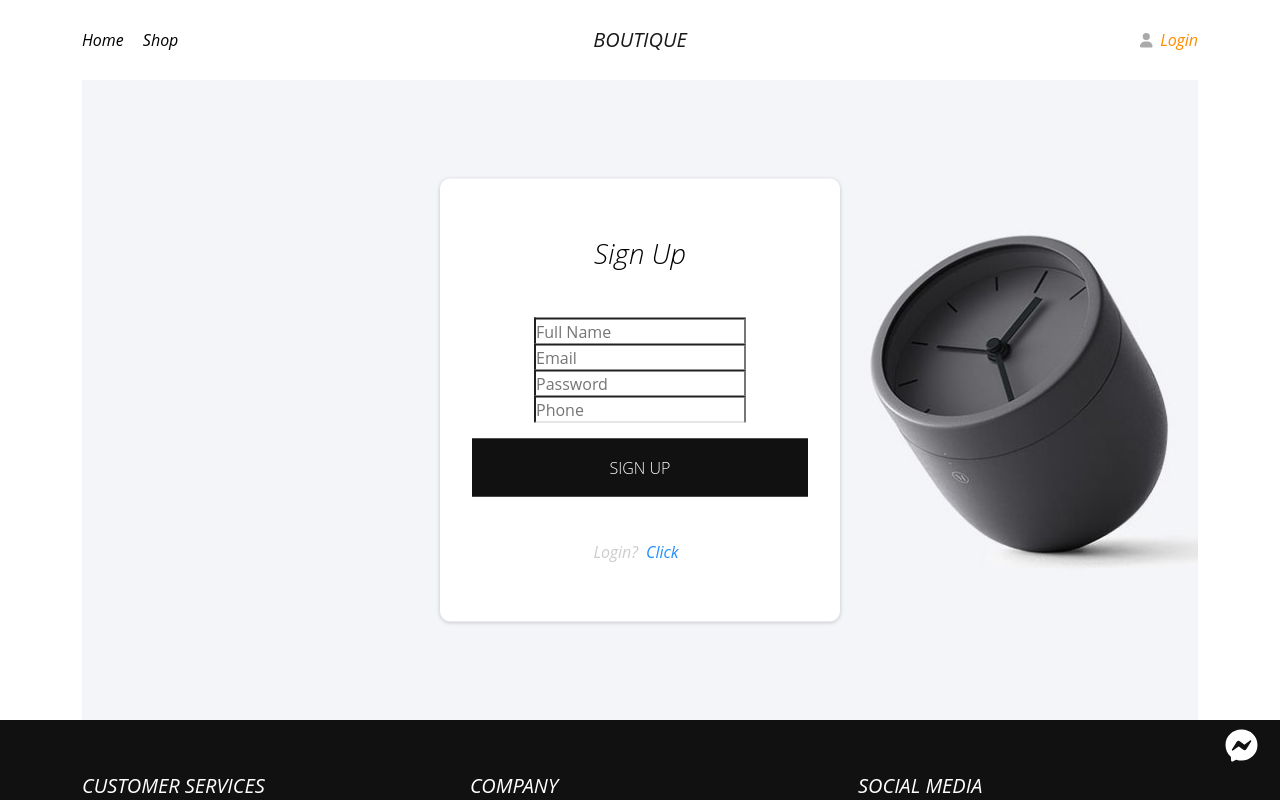
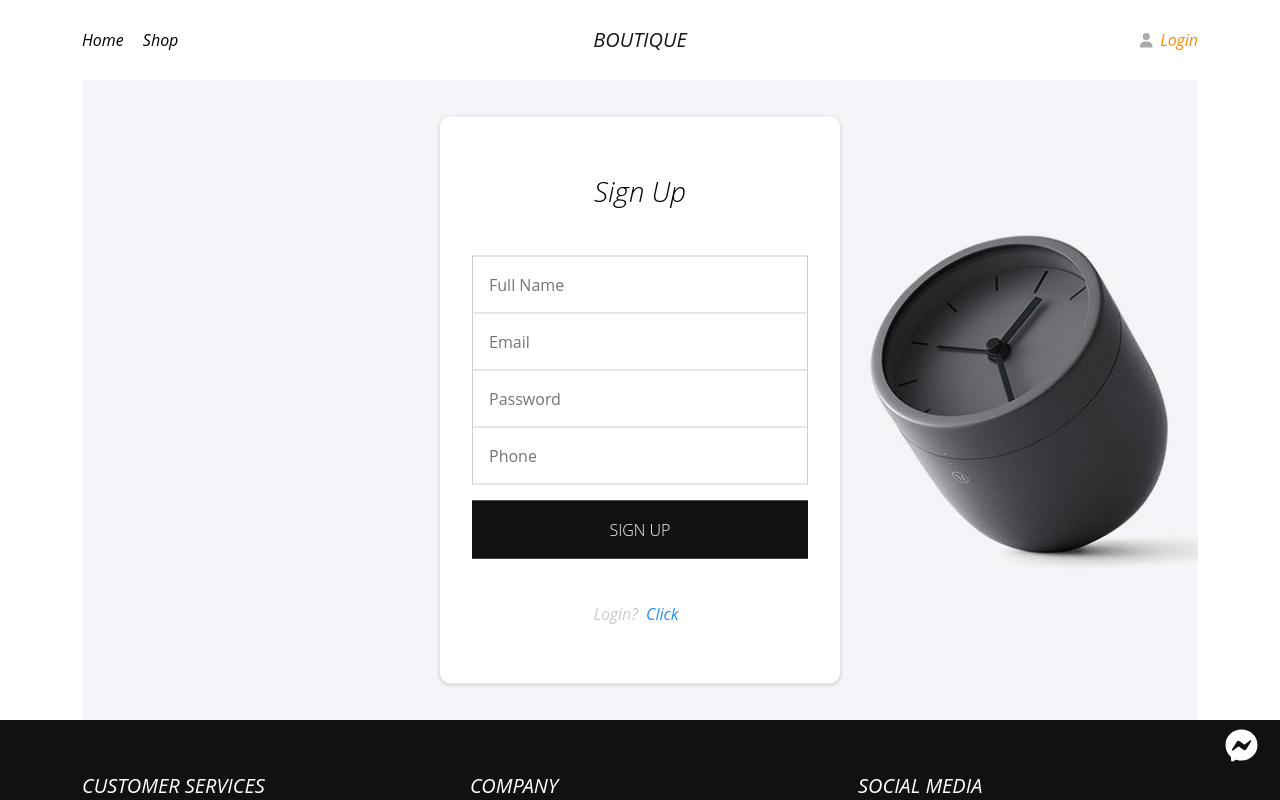
Before and after one commit to longpt2022/rjs-asm03, a React (Create React App) app: page /register in a window 1280 px wide. Shown: the top 800 px of the page. Built offline with nearby package versions, Linux system fonts and the light colour scheme.

Commit message:
validate Register

```diff
--- a/src/Components/Auth/Register.js
+++ b/src/Components/Auth/Register.js
@@ -1,7 +1,8 @@
-import { useRef } from 'react';
+import { useRef, useState } from 'react';
 import { useNavigate } from 'react-router-dom';
 import { useDispatch } from 'react-redux';
 
+import Input from 'Components/UI/Input/Input';
 import { toastActions } from 'store/toast';
 import classes from './Login.module.css';
 
@@ -12,16 +13,22 @@ const Register = () => {
   // Dùng useDispatch() redux
   const dispatch = useDispatch();
 
+  // Lấy data từ localStorage
+  const dataGetStorage = localStorage.getItem('userArr');
+  // Xử lý null localStorage
+  let userArr = dataGetStorage ? JSON.parse(dataGetStorage) : [];
+
+  // lấy value input
+  const [enteredFullName, setEnteredFullName] = useState('');
+  const [enteredEmail, setEnteredEmail] = useState('');
+  const [enteredPassword, setEnteredPassword] = useState('');
+  const [enteredPhone, setEnteredPhone] = useState('');
+
   // dùng useRef() để lấy value input
   const fullNameInputRef = useRef();
   const emailInputRef = useRef();
   const passwordInputRef = useRef();
   const phoneInputRef = useRef();
-
-  // Lấy data từ localStorage
-  const dataGetStorage = localStorage.getItem('userArr');
-  // Xử lý null localStorage
-  let userArr = dataGetStorage ? JSON.parse(dataGetStorage) : [];
 
   // Xử lý ấn submit form
   const submitHandler = event => {
@@ -29,25 +36,36 @@ const Register = () => {
 
     // optional: Add validation
     const enteredData = {
-      fullName: fullNameInputRef.current.value,
-      email: emailInputRef.current.value,
-      password: passwordInputRef.current.value,
-      phone: phoneInputRef.current.value,
+      fullName: enteredFullName,
+      email: enteredEmail,
+      password: enteredPassword,
+      phone: enteredPhone,
       address: '',
       orders: [],
     };
 
-    // --- có thuộc tính "required" trong input rồi
-    // Validate này k cần thiết nữa
-    // if (enteredData.fullName.trim() === '') {
-    //  alert('Enter Full Name!'));
-    // } else if (enteredData.email.trim() === '') {
-    //  alert('Enter Email!'));
-    // } else if (enteredData.password.trim() === '') {
-    //  alert('Enter Password!'));
-    // } else if (enteredData.phone.trim() === '') {
-    //  alert('Enter Phone number!'));
-    // }
+    // Validate dữ liệu
+    if (enteredData.fullName === '') {
+      fullNameInputRef.current.focus();
+      return;
+    } else if (enteredData.email === '') {
+      emailInputRef.current.focus();
+      return;
+    } else if (enteredData.password === '') {
+      passwordInputRef.current.focus();
+      return;
+    } else if (enteredData.phone === '') {
+      phoneInputRef.current.focus();
+      return;
+    } else if (enteredData.password.length < 8) {
+      dispatch(toastActions.SHOW_WARN('Password nên nhiều hơn 8 ký tự!'));
+      passwordInputRef.current.focus();
+      return;
+    } else if (enteredData.phone.length < 10 || enteredData.phone.length > 11) {
+      dispatch(toastActions.SHOW_WARN('Phone needs 10 or 11 numbers!'));
+      phoneInputRef.current.focus();
+      return;
+    }
 
     // Kiểm tra trùng Username
     // console.log(userArr);
@@ -62,8 +80,7 @@ const Register = () => {
     // Validate dữ liệu hợp lệ
     if (sameEmail) {
       dispatch(toastActions.SHOW_WARN('Email đã đăng ký!'));
-    } else if (enteredData.password.length < 8) {
-      dispatch(toastActions.SHOW_WARN('Password nên nhiều hơn 8 ký tự!'));
+      return;
     } else {
       // Thêm 1 User vào 'userArr'
       userArr.push(enteredData);
@@ -78,39 +95,60 @@ const Register = () => {
     }
   };
 
+  // Value input change handlers
+  const fullNameChangeHandler = event => {
+    setEnteredFullName(event.target.value);
+  };
+
+  const emailChangeHandler = event => {
+    setEnteredEmail(event.target.value);
+  };
+
+  const passwordChangeHandler = event => {
+    setEnteredPassword(event.target.value);
+  };
+
+  const phoneChangeHandler = event => {
+    setEnteredPhone(event.target.value);
+  };
+
   return (
     <section className={classes.auth}>
       <form className={classes.form} onSubmit={submitHandler}>
         <h3>Sign Up</h3>
 
         <div className={classes.control}>
-          <input
+          <Input
+            ref={fullNameInputRef}
             type="text"
             id="fullName"
             placeholder="Full Name"
-            required
-            ref={fullNameInputRef}
+            value={enteredFullName}
+            onChange={fullNameChangeHandler}
           />
-          <input
+          <Input
+            ref={emailInputRef}
             type="email"
             id="email"
             placeholder="Email"
-            required
-            ref={emailInputRef}
+            value={enteredEmail}
+            onChange={emailChangeHandler}
           />
-          <input
+          <Input
+            ref={passwordInputRef}
             type="password"
             id="password"
             placeholder="Password"
-            required
-            ref={passwordInputRef}
+            value={enteredPassword}
+            onChange={passwordChangeHandler}
           />
-          <input
+          <Input
+            ref={phoneInputRef}
             type="number"
             id="phone"
             placeholder="Phone"
-            required
-            ref={phoneInputRef}
+            value={enteredPhone}
+            onChange={phoneChangeHandler}
           />
         </div>
 
```
